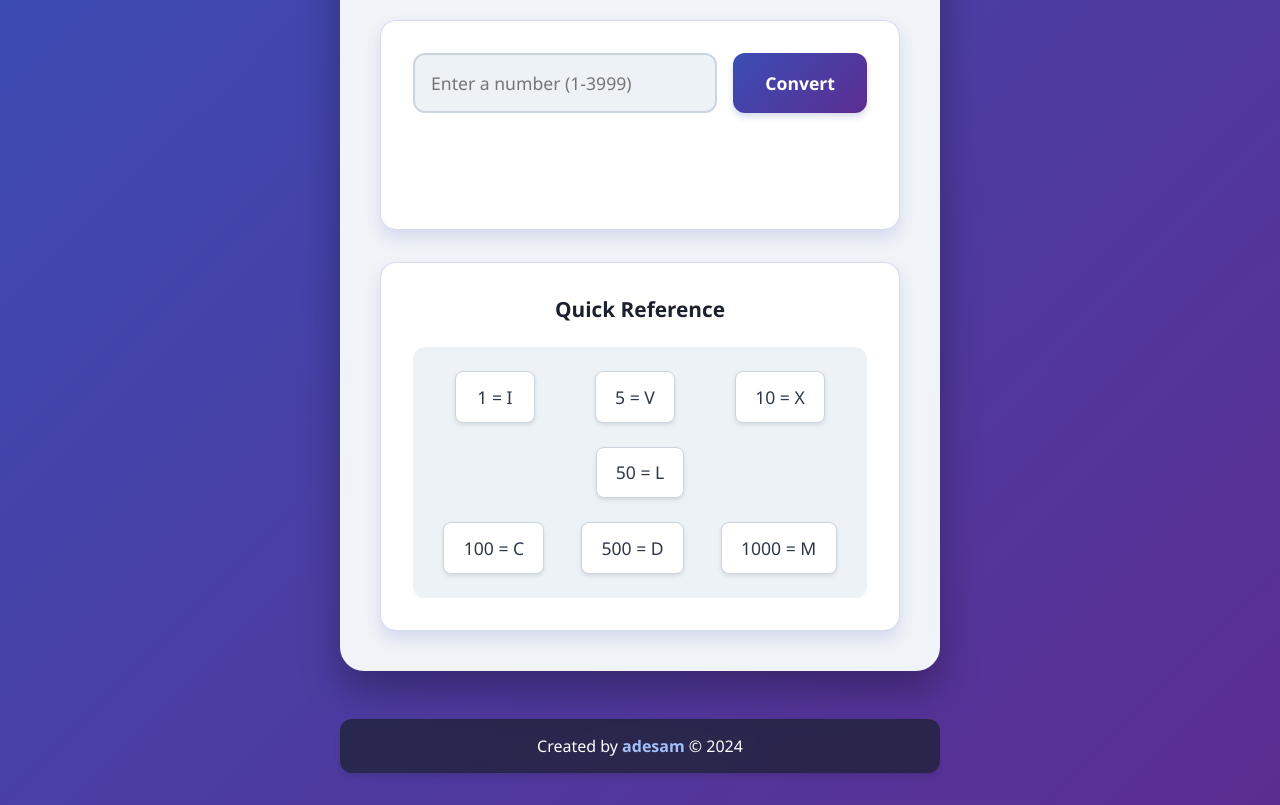
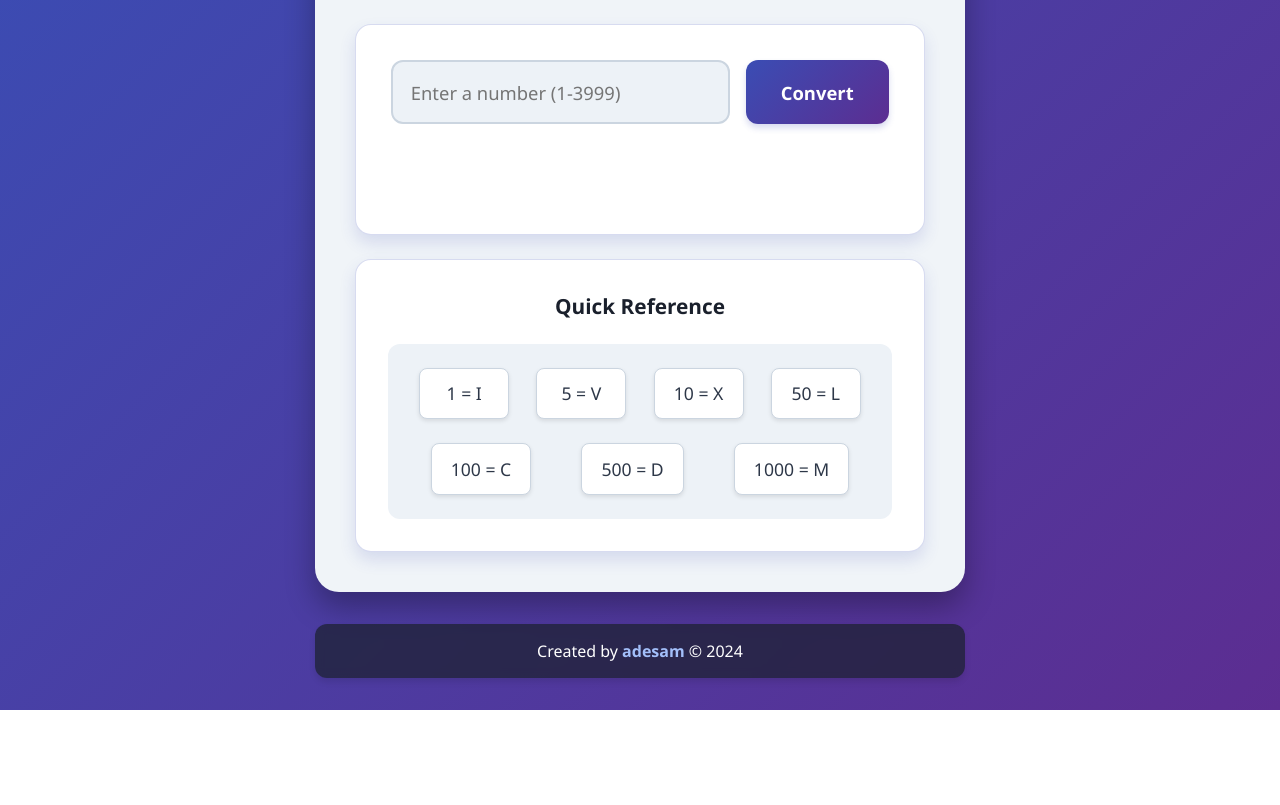
Before and after one commit to adeyinkasamuel/roman_numeral_converter, a plain HTML site: page index.html in a window 1280 px wide. Shown: the part 140-945 px from the top of the page. After the commit the page ends 850 px from the top, so only its background shows below. Drawn offline with Linux system fonts and the light colour scheme.

Commit message:
Update styles.css

```diff
--- a/styles.css
+++ b/styles.css
@@ -5,6 +5,7 @@
     font-family: 'Segoe UI', Tahoma, Geneva, Verdana, sans-serif;
 }
 
+/* Base styles for mobile (375px and up) */
 body {
     min-height: 100vh;
     display: flex;
@@ -12,50 +13,51 @@ body {
     justify-content: center;
     align-items: center;
     background: linear-gradient(135deg, #3a4db4 0%, #5c2d91 100%);
-    padding: 2rem 1rem;
+    padding: 1rem;
 }
 
 .container {
     background: #f0f4f8;
-    padding: 2.5rem;
-    border-radius: 24px;
-    box-shadow: 0 20px 40px rgba(0, 0, 0, 0.3);
-    width: 90%;
+    padding: 1.5rem;
+    border-radius: 20px;
+    box-shadow: 0 15px 30px rgba(0, 0, 0, 0.3);
+    width: 100%;
     max-width: 600px;
     backdrop-filter: blur(10px);
-    margin-bottom: 2rem;
+    margin-bottom: 1.5rem;
 }
 
 h1 {
     color: #1a202c;
     text-align: center;
-    margin-bottom: 2.5rem;
-    font-size: 2.2rem;
+    margin-bottom: 1.5rem;
+    font-size: 1.8rem;
     font-weight: 700;
     text-shadow: 2px 2px 4px rgba(0, 0, 0, 0.1);
 }
 
 .converter-box {
     background: #ffffff;
-    padding: 2rem;
+    padding: 1.5rem;
     border-radius: 16px;
     box-shadow: 0 8px 16px rgba(58, 77, 180, 0.15);
-    margin-bottom: 2rem;
+    margin-bottom: 1.5rem;
     border: 1px solid rgba(58, 77, 180, 0.2);
 }
 
 .input-group {
     display: flex;
-    gap: 1rem;
+    flex-direction: column;
+    gap: 0.8rem;
     margin-bottom: 1.5rem;
 }
 
 input {
-    flex: 1;
-    padding: 1rem;
+    width: 100%;
+    padding: 0.8rem;
     border: 2px solid #cbd5e0;
     border-radius: 12px;
-    font-size: 1.1rem;
+    font-size: 1rem;
     transition: all 0.3s ease;
     background: #edf2f7;
     color: #1a202c;
@@ -69,13 +71,14 @@ input:focus {
 }
 
 button {
-    padding: 1rem 2rem;
+    width: 100%;
+    padding: 0.8rem 1.5rem;
     background: linear-gradient(135deg, #3a4db4 0%, #5c2d91 100%);
     color: white;
     border: none;
     border-radius: 12px;
     cursor: pointer;
-    font-size: 1.1rem;
+    font-size: 1rem;
     font-weight: 600;
     transition: all 0.3s ease;
     box-shadow: 0 4px 6px rgba(58, 77, 180, 0.2);
@@ -92,7 +95,7 @@ button:active {
 }
 
 .output-container {
-    min-height: 60px;
+    min-height: 50px;
     display: flex;
     align-items: center;
     justify-content: center;
@@ -100,10 +103,10 @@ button:active {
 
 #output {
     text-align: center;
-    font-size: 2rem;
+    font-size: 1.6rem;
     font-weight: 600;
     color: #1a202c;
-    padding: 1.5rem;
+    padding: 1rem;
     border-radius: 12px;
     width: 100%;
     background: #edf2f7;
@@ -119,13 +122,13 @@ button:active {
     color: #c53030;
     background: #fff5f5;
     border-color: #fc8181;
-    font-size: 1.2rem;
+    font-size: 1rem;
     letter-spacing: normal;
 }
 
 .reference-table {
     background: #ffffff;
-    padding: 2rem;
+    padding: 1.5rem;
     border-radius: 16px;
     box-shadow: 0 8px 16px rgba(58, 77, 180, 0.15);
     border: 1px solid rgba(58, 77, 180, 0.2);
@@ -133,8 +136,8 @@ button:active {
 
 h2 {
     color: #1a202c;
-    font-size: 1.3rem;
-    margin-bottom: 1.5rem;
+    font-size: 1.2rem;
+    margin-bottom: 1.2rem;
     text-align: center;
     font-weight: 600;
 }
@@ -142,9 +145,9 @@ h2 {
 .table-container {
     display: flex;
     flex-direction: column;
-    gap: 1.5rem;
+    gap: 1rem;
     background: #edf2f7;
-    padding: 1.5rem;
+    padding: 1rem;
     border-radius: 12px;
 }
 
@@ -152,34 +155,34 @@ h2 {
     display: flex;
     justify-content: space-around;
     flex-wrap: wrap;
-    gap: 1.5rem;
+    gap: 0.8rem;
 }
 
 .table-row span {
     color: #2d3748;
-    font-size: 1.1rem;
+    font-size: 0.9rem;
     font-weight: 500;
     background: white;
-    padding: 0.8rem 1.2rem;
+    padding: 0.6rem 0.8rem;
     border-radius: 8px;
     box-shadow: 0 2px 4px rgba(0, 0, 0, 0.1);
     border: 1px solid #cbd5e0;
-    min-width: 80px;
+    min-width: 60px;
     text-align: center;
 }
 
 .footer {
     color: #ffffff;
     text-align: center;
-    font-size: 1rem;
+    font-size: 0.9rem;
     font-weight: 500;
-    margin-top: 1rem;
-    padding: 1rem;
+    margin-top: 0.5rem;
+    padding: 0.8rem;
     background: rgba(26, 32, 44, 0.7);
     border-radius: 12px;
     backdrop-filter: blur(5px);
     box-shadow: 0 4px 6px rgba(0, 0, 0, 0.1);
-    width: 90%;
+    width: 100%;
     max-width: 600px;
 }
 
@@ -195,31 +198,175 @@ h2 {
     text-decoration: underline;
 }
 
-@media (max-width: 480px) {
+/* Tablet (768px and up) */
+@media (min-width: 768px) {
     body {
-        padding: 1rem;
+        padding: 1.5rem;
     }
 
     .container {
+        padding: 2rem;
+        border-radius: 22px;
+    }
+
+    h1 {
+        font-size: 2rem;
+        margin-bottom: 2rem;
+    }
+
+    .converter-box {
+        padding: 1.8rem;
+    }
+
+    .input-group {
+        flex-direction: row;
+        gap: 1rem;
+    }
+
+    input {
+        padding: 0.9rem;
+        font-size: 1.05rem;
+    }
+
+    button {
+        width: auto;
+        padding: 0.9rem 1.8rem;
+        font-size: 1.05rem;
+    }
+
+    #output {
+        font-size: 1.8rem;
+        padding: 1.2rem;
+    }
+
+    #output.error {
+        font-size: 1.1rem;
+    }
+
+    .reference-table {
+        padding: 1.8rem;
+    }
+
+    h2 {
+        font-size: 1.25rem;
+    }
+
+    .table-container {
+        padding: 1.2rem;
+        gap: 1.2rem;
+    }
+
+    .table-row span {
+        font-size: 1rem;
+        padding: 0.7rem 1rem;
+        min-width: 70px;
+    }
+
+    .footer {
+        font-size: 0.95rem;
+        padding: 0.9rem;
+    }
+}
+
+/* Desktop (1024px and up) */
+@media (min-width: 1024px) {
+    body {
+        padding: 2rem;
+    }
+
+    .container {
+        padding: 2.5rem;
+        border-radius: 24px;
+    }
+
+    h1 {
+        font-size: 2.2rem;
+        margin-bottom: 2.5rem;
+    }
+
+    .converter-box {
+        padding: 2rem;
+    }
+
+    input {
+        padding: 1rem;
+        font-size: 1.1rem;
+    }
+
+    button {
+        padding: 1rem 2rem;
+        font-size: 1.1rem;
+    }
+
+    #output {
+        font-size: 2rem;
         padding: 1.5rem;
     }
 
-    .input-group {
-        flex-direction: column;
+    #output.error {
+        font-size: 1.2rem;
+    }
+
+    .reference-table {
+        padding: 2rem;
+    }
+
+    h2 {
+        font-size: 1.3rem;
+        margin-bottom: 1.5rem;
+    }
+
+    .table-container {
+        padding: 1.5rem;
+        gap: 1.5rem;
+    }
+
+    .table-row span {
+        font-size: 1.1rem;
+        padding: 0.8rem 1.2rem;
+        min-width: 80px;
+    }
+
+    .footer {
+        font-size: 1rem;
+        padding: 1rem;
+    }
+}
+
+/* Large Desktop (1280px and up) */
+@media (min-width: 1280px) {
+    .container {
+        max-width: 650px;
+    }
+
+    h1 {
+        font-size: 2.4rem;
+    }
+
+    .converter-box {
+        padding: 2.2rem;
+    }
+
+    input {
+        padding: 1.1rem;
+        font-size: 1.15rem;
     }
 
     button {
-        width: 100%;
+        padding: 1.1rem 2.2rem;
+        font-size: 1.15rem;
+    }
+
+    #output {
+        font-size: 2.2rem;
     }
 
     .table-row span {
-        min-width: 60px;
-        padding: 0.6rem 0.8rem;
+        min-width: 90px;
     }
 
     .footer {
-        font-size: 0.9rem;
-        padding: 0.8rem;
+        max-width: 650px;
     }
 }
 
```
